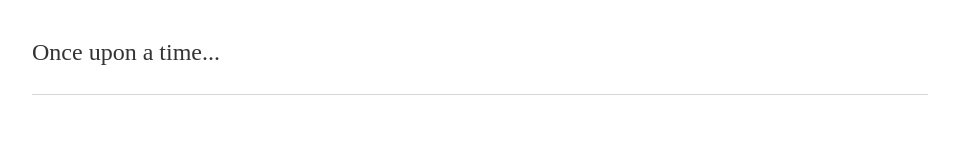
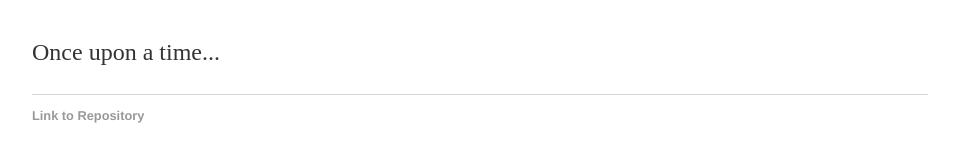
Before and after one commit to JimBilll/JimBilll.github.io, a Jekyll site: the page built from index.html, in a window 1280 px wide. Shown: the part 161-323 px from the top of the page, without its empty margins (160-1119 px from the left). Built offline with Jekyll 4.4.1, drawn with Linux system fonts in a browser that asks for light colours.

Commit message:
Update default.html

```diff
--- a/_layouts/default.html
+++ b/_layouts/default.html
@@ -18,7 +18,7 @@
     </div>
     <footer>
       <ul>
-      <li><a href="https://github.com/JimBilll/JimBilll.github.io"</a></li>
+      <li><a href="https://github.com/JimBilll/JimBilll.github.io">Link to Repository</a></li>
       </ul>
     </footer>
   </body>
```
